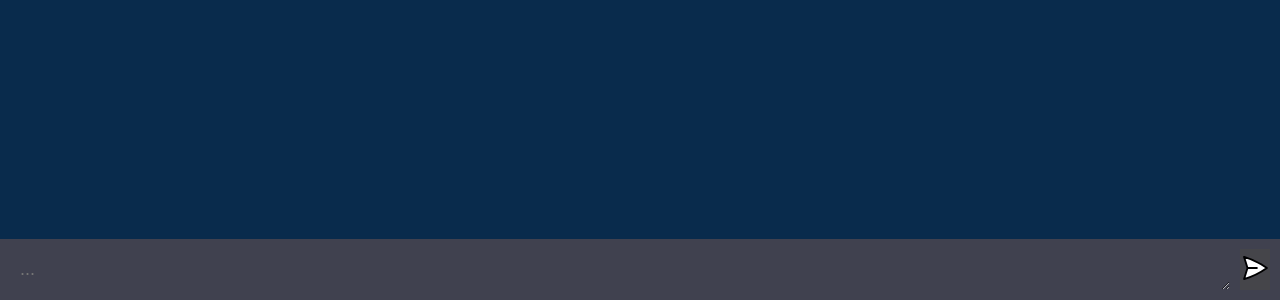
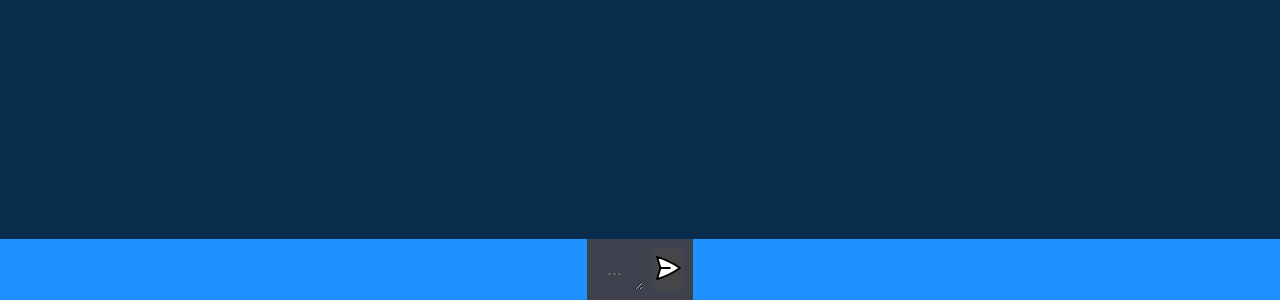
Before and after one commit to DevAlgot/GPT-Skewl, a website built with Vite: page client/index.html in a window 1280 px wide. Shown: the part 500-800 px from the top of the page. Built offline with nearby package versions, Linux system fonts and the light colour scheme.

Commit message:
fixed css

```diff
--- a/client/style.css
+++ b/client/style.css
@@ -20,6 +20,8 @@ body {
 
   display: flex;
   flex-direction: column;
+  align-items: center;
+  justify-content: space-between;
   box-shadow: 2px 2px 2pc rgba(0, 0, 0, 0.4);
   background-color: dodgerblue;
 }
@@ -76,10 +78,6 @@ body {
   border-radius: 10px;
   margin-bottom: 15px;
 
-}
-
-.footer form{
-  display: flex;
 }
 
 
```
